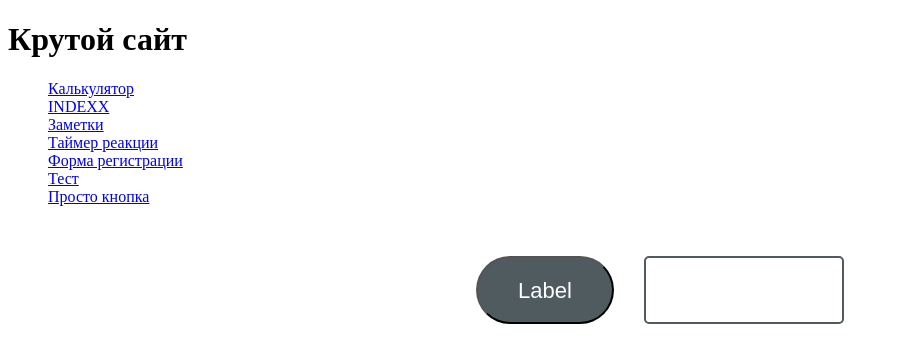
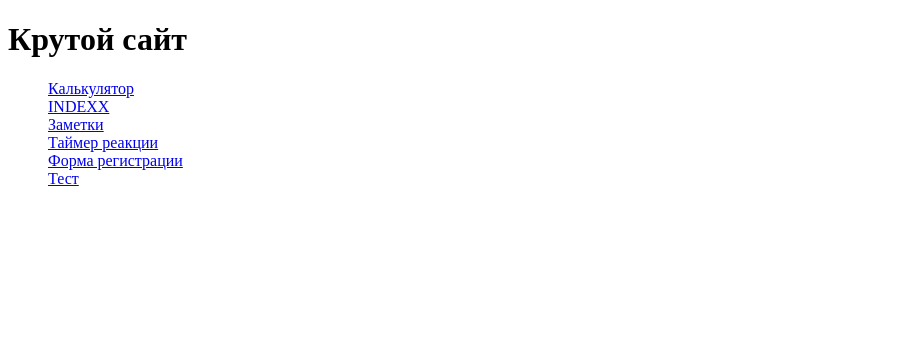
Before and after one commit to Respublicanec/nuxtproject, a Nuxt app: page /justButton in a window 1280 px wide. Shown: the top 362 px of the page, without its empty margins (0-899 px from the left). Built offline with nearby package versions, Linux system fonts and the light colour scheme.

Commit message:
made-a-button-component

```diff
--- a/app.vue
+++ b/app.vue
@@ -15,8 +15,6 @@
         <br />
         <nuxt-link to="/test">Тест</nuxt-link>
         <br />
-        <nuxt-link to="/justButton"> Просто кнопка</nuxt-link>
-        <br />
         <NuxtPage></NuxtPage>
       </ul>
     </nav>
--- a/components/BaseButton.vue
+++ b/components/BaseButton.vue
@@ -1,6 +1,12 @@
 <template>
   <div>
-    <button class="base-button">{{ title }}</button>
+    <button
+      @mouseover="colorChangeButton = true"
+      @mouseleave="colorChangeButton = false"
+      :class="['base-button', { colorChangeButton }]"
+    >
+      {{ title }}
+    </button>
   </div>
 </template>
 
@@ -10,14 +16,23 @@ defineProps({
     type: String,
   },
 });
+
+const colorChangeButton = ref(false);
 </script>
 
 <style>
 .base-button {
-  width: 100px;
-  height: 40px;
+  width: auto;
+  height: 60px;
+  padding: 20px;
   border-radius: 50px;
-  background: radial-gradient(circle, #e9e8e8, #0bbd08);
-  border: none;
+  background: #505b60;
+  border-color: rgb(0, 0, 0);
+  left: 200px;
+  font-size: 16px;
+  color: white;
+}
+.colorChangeButton {
+  background: #9e9f9d;
 }
 </style>
--- /dev/null
+++ b/components/BaseInput.vue
@@ -0,0 +1,30 @@
+<template>
+  <div>
+    <input
+      @mouseover="colorChangeInput = true"
+      @mouseleave="colorChangeInput = false"
+      :class="['just-input', { colorChangeInput }]"
+      type="text"
+    />
+  </div>
+</template>
+
+<script setup>
+  const colorChangeInput = ref(false);
+</script>
+
+<style>
+  .just-input {
+    width: 200px;
+    margin-left: 30px;
+    border: 2px solid #505b60;
+    border-radius: 5px;
+  }
+  .colorChangeInput {
+    border: 2px solid #000000;
+  }
+  .just-input:focus {
+    border-width: 3px;
+    border-color: #000000;
+  }
+</style>
--- a/pages/justButton.vue
+++ /dev/null
@@ -1,58 +0,0 @@
-<template>
-  <div class="conteiner-just-button">
-    <button
-      @mouseover="colorChangeButton = true"
-      @mouseleave="colorChangeButton = false"
-      :class="['just-button', { colorChangeButton }]"
-    >
-      Label
-    </button>
-    <input
-      @mouseover="colorChangeInput = true"
-      @mouseleave="colorChangeInput = false"
-      :class="['just-input', { colorChangeInput }]"
-      type="text"
-    />
-  </div>
-</template>
-
-<script setup>
-const colorChangeButton = ref(false);
-
-const colorChangeInput = ref(false);
-</script>
-
-<style>
-.conteiner-just-button {
-  display: flex;
-  justify-content: center;
-  margin-top: 50px;
-}
-.just-button {
-  width: auto;
-  height: 60px;
-  padding: 20px 40px 44px 40px;
-  border-radius: 50px;
-  background: #505b60;
-  border-color: rgb(0, 0, 0);
-  left: 200px;
-  font-size: 22px;
-  color: white;
-}
-.colorChangeButton {
-  background: #9e9f9d;
-}
-.just-input {
-  width: 200px;
-  margin-left: 30px;
-  border: 2px solid #505b60;
-  border-radius: 5px;
-}
-.colorChangeInput {
-  border: 2px solid #000000;
-}
-.just-input:focus {
-  border-width: 3px;
-  border-color: #000000;
-}
-</style>
--- a/pages/test.vue
+++ b/pages/test.vue
@@ -1,15 +1,5 @@
-<template></template>
+<template>
+  <BaseInput @click="visibilitiModal = true" title="Создать" />
+</template>
 
-<script setup>
-const posts = ref([]);
-
-const error = ref(null);
-
-const load = async () => {
-  try {
-    let data = await fetch();
-    console.log(data);
-  } catch (err) {}
-};
-load();
-</script>
+<script setup></script>
```
